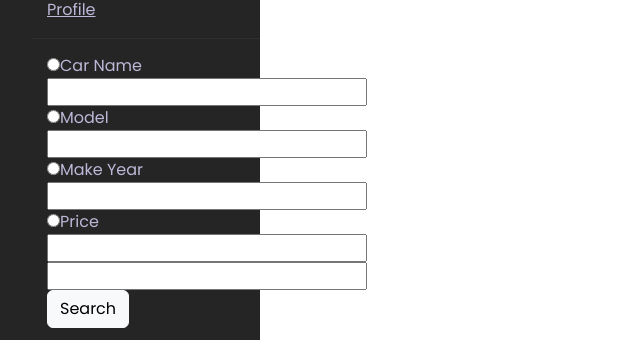
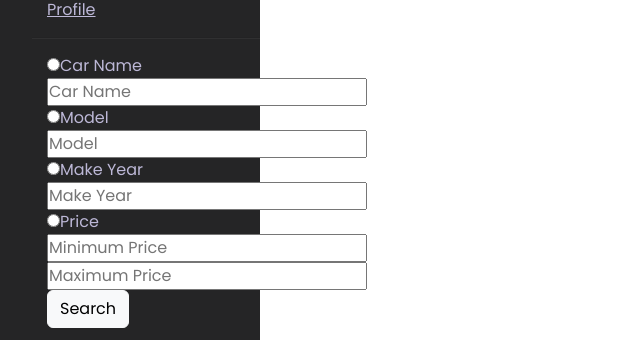
Before and after one commit to bligede767/kyn-react-js, a React (Create React App) app: page /search/by/1/q/1 in a window 1280 px wide. Shown: the part 172-512 px from the top of the page, without its empty margins (0-640 px from the left). Built offline with nearby package versions, Linux system fonts and the light colour scheme; no server answers.

Commit message:
fixing search feature

```diff
--- a/src/components/SearchBar.js
+++ b/src/components/SearchBar.js
@@ -25,14 +25,19 @@ const SearchBar = () => {
 
         if (isInSearch) {
             carNameKeyword = e.target.carNameKeyword.value;
-          } else {
+            modelKeyword = e.target.modelKeyword.value;
+            makeYearKeyword = e.target.makeYearKeyword.value;
+            price = e.target.price.value;
+            min = e.target.min.value;
+            max = e.target.max.value;
+        } else {
             carNameKeyword = e.target.carNameKeyword?.value || '';
             modelKeyword = e.target.modelKeyword?.value || '';
             makeYearKeyword = e.target.makeYearKeyword?.value || '';
             price = e.target.carNameKeyword?.value || '';
             min = e.target.min?.value || '';
             max = e.target.max?.value || '';
-          }
+        }
 
         if (filter == "carname") {
             console.log(`car name: ${filter} ${carNameKeyword}`)
@@ -61,7 +66,7 @@ const SearchBar = () => {
                 <div>
                     <div>
                         <input type="hidden" id="carname" name="filter" value="carname" />
-                        <input type="text" name="carNameKeyword" required={selectedFilter === 'carname'} />
+                        <input type="text" name="carNameKeyword" placeholder='Search' required />
                     </div>
                 </div>) : (
 
@@ -69,23 +74,23 @@ const SearchBar = () => {
                     <div>
                         <input type="radio" id="carname" name="filter" value="carname" onChange={handleRadioChange} />
                         <label htmlFor="carname">Car Name</label>
-                        <input type="text" name="carNameKeyword" required={selectedFilter === 'carname'} />
+                        <input type="text" name="carNameKeyword" placeholder='Car Name' required={selectedFilter === 'carname'} />
                     </div>
                     <div>
                         <input type="radio" id="model" name="filter" value="model" onChange={handleRadioChange} />
                         <label htmlFor="model">Model</label>
-                        <input type="text" id="anjing" name="modelKeyword" required={selectedFilter === 'model'} />
+                        <input type="text" id="anjing" name="modelKeyword" placeholder='Model' required={selectedFilter === 'model'} />
                     </div>
                     <div>
                         <input type="radio" id="makeyear" name="filter" value="makeyear" onChange={handleRadioChange} />
                         <label htmlFor="makeyear">Make Year</label>
-                        <input type="text" name="makeYearKeyword" required={selectedFilter === 'makeyear'} />
+                        <input type="text" name="makeYearKeyword" placeholder='Make Year' required={selectedFilter === 'makeyear'} />
                     </div>
                     <div>
                         <input type="radio" id="price" name="filter" value="price" onChange={handleRadioChange} />
                         <label htmlFor="price">Price</label>
-                        <input type="number" name="min" />
-                        <input type="number" name="max" />
+                        <input type="number" placeholder='Minimum Price' name="min" />
+                        <input type="number" placeholder='Maximum Price' name="max" />
                     </div>
                 </div>
             )}
```
